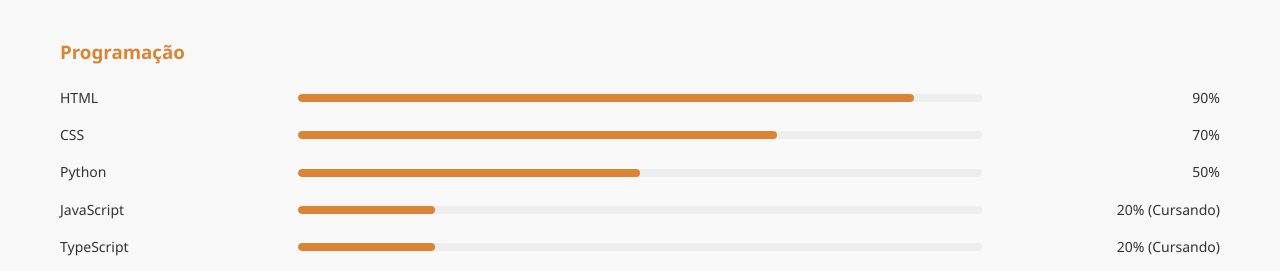
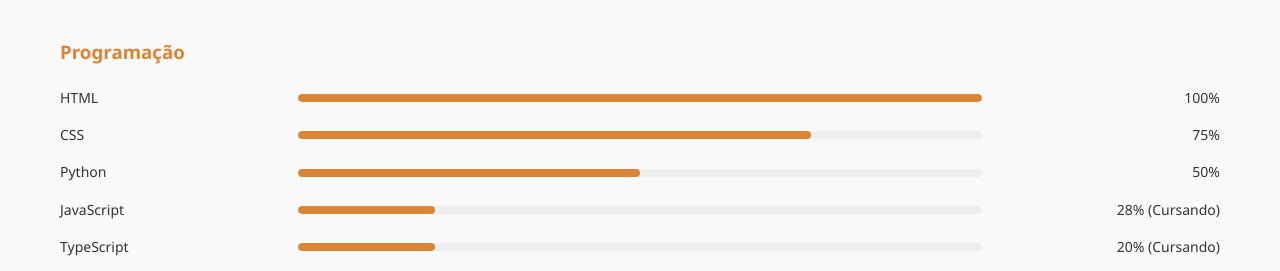
Before and after one commit to Crispo2710/Portfolio, a plain HTML site: page index.html in a window 1280 px wide. Shown: the part 1021-1292 px from the top of the page. Drawn offline with Linux system fonts and the light colour scheme.

Commit message:
Update index.html

```diff
--- a/index.html
+++ b/index.html
@@ -357,10 +357,10 @@
       <!-- Programação -->
       <div class="skills-box full-width">
         <h3>Programação</h3>
-        <div class="skill"><span>HTML</span><div class="progress-bar"><div data-width="90"></div></div><span class="percent">90%</span></div>
-        <div class="skill"><span>CSS</span><div class="progress-bar"><div data-width="70"></div></div><span class="percent">70%</span></div>
+        <div class="skill"><span>HTML</span><div class="progress-bar"><div data-width="100"></div></div><span class="percent">100%</span></div>
+        <div class="skill"><span>CSS</span><div class="progress-bar"><div data-width="75"></div></div><span class="percent">75%</span></div>
         <div class="skill"><span>Python</span><div class="progress-bar"><div data-width="50"></div></div><span class="percent">50%</span></div>
-        <div class="skill"><span>JavaScript</span><div class="progress-bar"><div data-width="20"></div></div><span class="percent">20% (Cursando)</span></div>
+        <div class="skill"><span>JavaScript</span><div class="progress-bar"><div data-width="20"></div></div><span class="percent">28% (Cursando)</span></div>
         <div class="skill"><span>TypeScript</span><div class="progress-bar"><div data-width="20"></div></div><span class="percent">20% (Cursando)</span></div>
         <div class="skill"><span>React</span><div class="progress-bar"><div data-width="20"></div></div><span class="percent">20% (Cursando)</span></div>
       </div>
```
